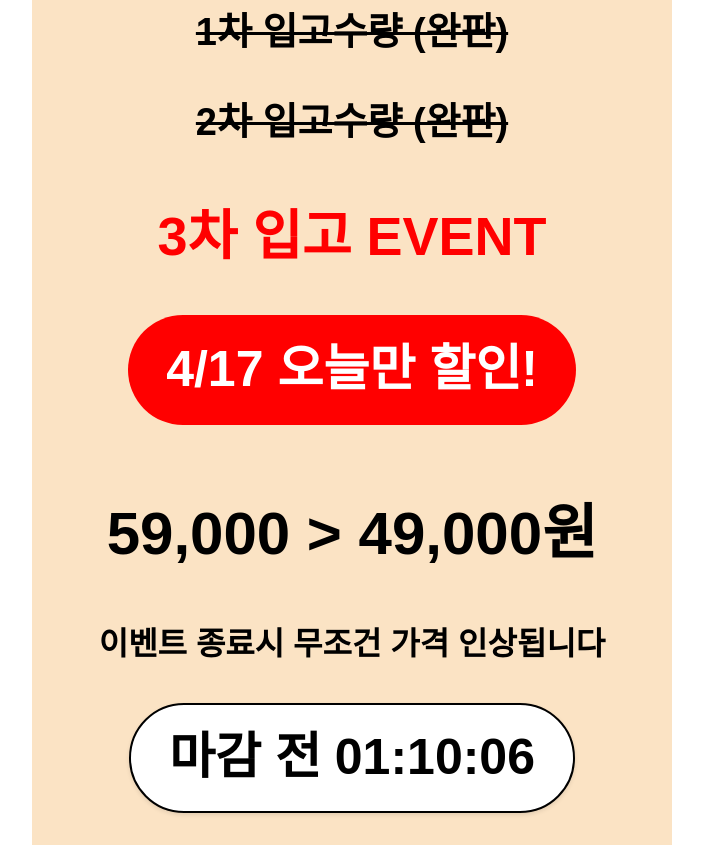
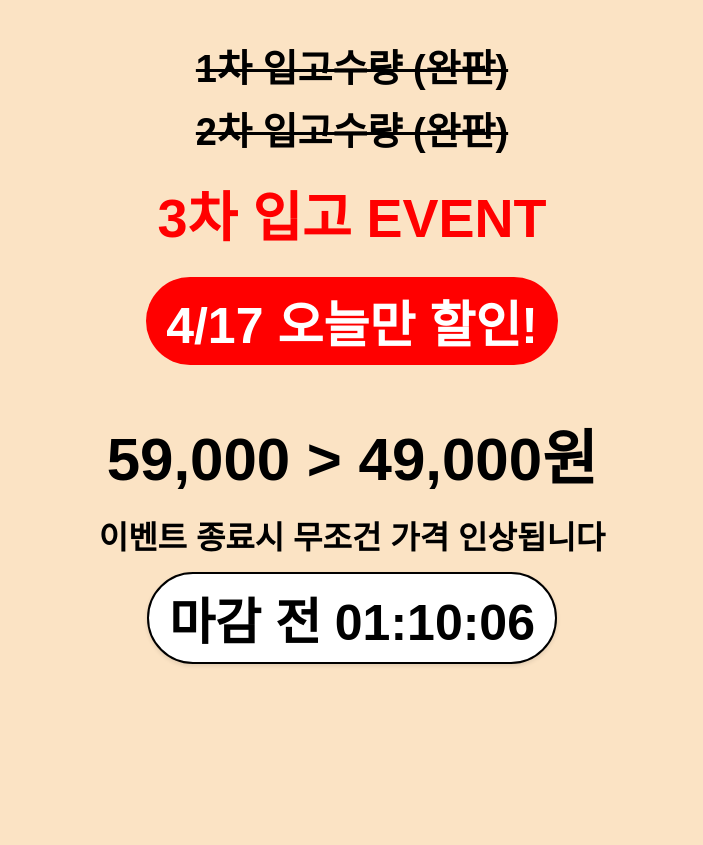
Before and after one commit to wooyeong9419/event-widget, a plain HTML site: page index.html in a window 1280 px wide. Shown: the whole page, without its empty margins (288-991 px from the left). After the commit the page ends 800 px from the top, so only its background shows below. Drawn offline with Linux system fonts and the light colour scheme.

Commit message:
Update index.html

```diff
--- a/index.html
+++ b/index.html
@@ -8,62 +8,50 @@
     html, body {
       margin: 0;
       padding: 0;
-      background-color: #ffffff;
-      width: 100%;
-      height: 100%;
-      display: flex;
-      justify-content: center;
-      align-items: center;
+      background-color: #fbe3c4;
+      font-family: 'Apple SD Gothic Neo', 'Malgun Gothic', sans-serif;
     }
     .container {
-      background-color: #fbe3c4;
-      width: 100%;
       max-width: 640px;
-      aspect-ratio: 640 / 640; /* 세로폭 더 늘림 */
-      font-family: 'Apple SD Gothic Neo', 'Malgun Gothic', sans-serif;
+      margin: 0 auto;
+      padding: 30px 20px;
+      box-sizing: border-box;
       text-align: center;
-      display: flex;
-      flex-direction: column;
-      justify-content: center;
-      align-items: center;
-      padding: 2.5vw;
-      box-sizing: border-box;
-      line-height: 1.7; /* 줄간격 넉넉하게 */
     }
     .line {
       font-size: clamp(22px, 4.3vw, 38px);
       color: #000;
       font-weight: bold;
       text-decoration: line-through;
-      margin: 1vw 0;
+      margin: 8px 0;
     }
     .event-title {
       font-size: clamp(36px, 5.5vw, 54px);
       color: red;
       font-weight: bold;
-      margin: 1.8vw 0 1vw;
+      margin: 18px 0 10px;
     }
     .event-date {
       font-size: clamp(30px, 5.5vw, 50px);
       font-weight: bold;
       background-color: red;
       color: white;
-      padding: 1vw 3vw;
+      padding: 8px 20px;
       border-radius: 100px;
-      margin: 1.5vw 0 2vw;
+      margin: 14px 0 20px;
       display: inline-block;
     }
     .price {
       font-size: clamp(40px, 6.5vw, 60px);
       font-weight: bold;
       color: #000;
-      margin: 2.5vw 0 1.5vw;
+      margin: 25px 0 15px;
     }
     .alert {
       font-size: clamp(22px, 4vw, 32px);
       color: #000;
       font-weight: 900;
-      margin: 1vw 0;
+      margin: 10px 0 14px;
     }
     .timer {
       font-size: clamp(30px, 5.5vw, 50px);
@@ -71,11 +59,11 @@
       font-weight: bold;
       background-color: white;
       border: 2px solid #000;
-      padding: 0.8vw 3vw;
+      padding: 8px 20px;
       border-radius: 100px;
-      margin-top: 1.5vw;
       box-shadow: 0 2px 4px rgba(0,0,0,0.1);
       display: inline-block;
+      margin-bottom: 10px;
     }
   </style>
 </head>
```
